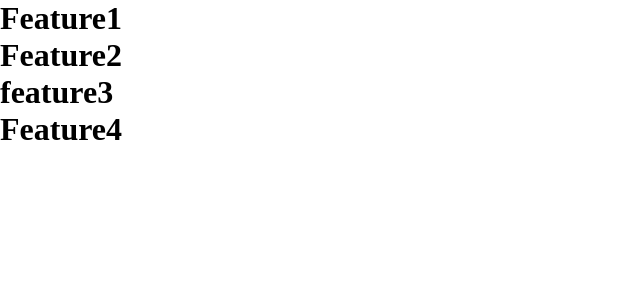
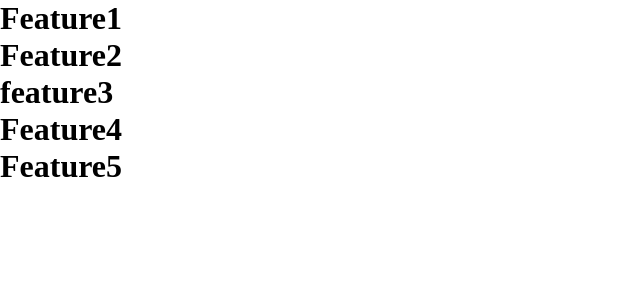
Before and after one commit to doribasson/workwithgit, a React (Create React App) app: page / in a window 1280 px wide. Shown: the top 300 px of the page, without its empty margins (0-640 px from the left). Built offline with nearby package versions, Linux system fonts and the light colour scheme.

Commit message:
add feature 5

```diff
--- a/src/App.js
+++ b/src/App.js
@@ -2,6 +2,7 @@ import Feature2 from "./feature2/Feature2";
 import Feature1 from "./feature1/Feature1";
 import Feature3 from "./feature3/Feature3";
 import Feature4 from "./feature4/Feature4";
+import Feature5 from "./feature5/Feature5";
 
 function App() {
   return (
@@ -10,6 +11,7 @@ function App() {
       <Feature2 />
       <Feature3 />
       <Feature4 />
+      <Feature5 />
     </div>
   );
 }
--- /dev/null
+++ b/src/feature5/Feature5.js
@@ -0,0 +1,7 @@
+import React from "react";
+
+function Feature5() {
+  return <h1>Feature5</h1>;
+}
+
+export default Feature5;
```
